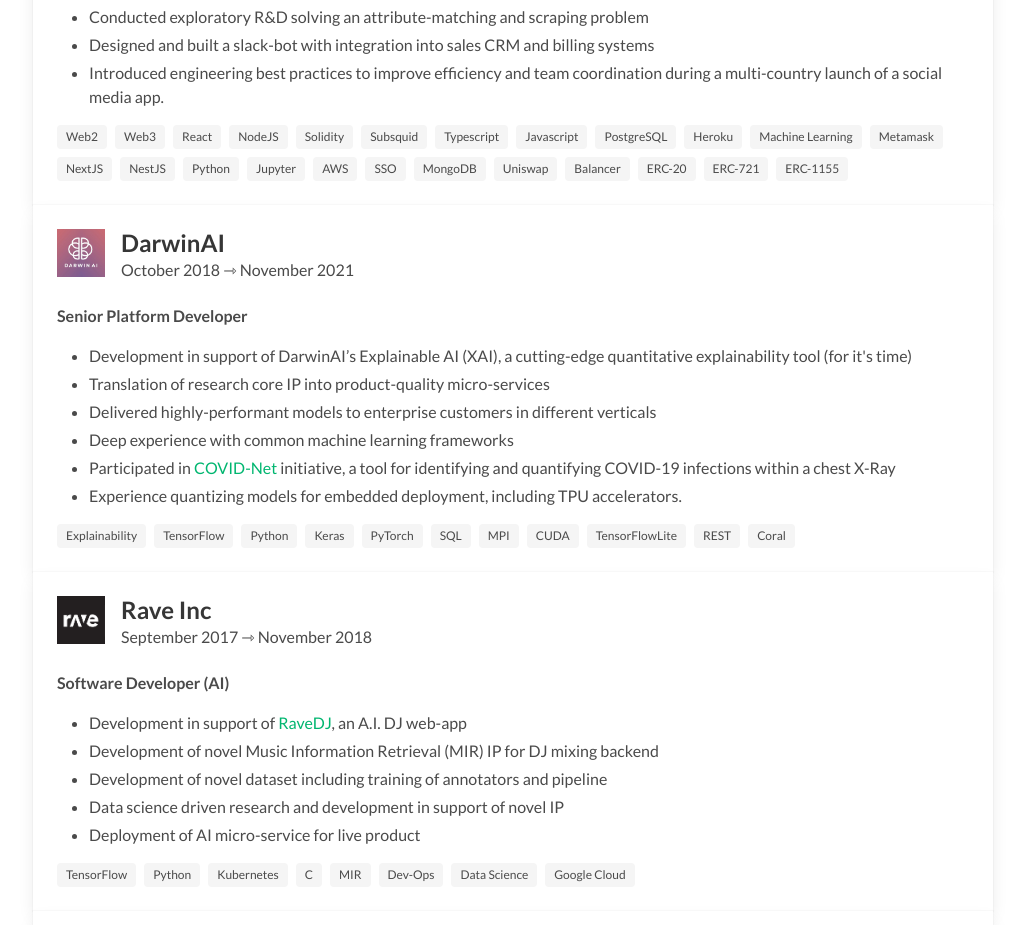
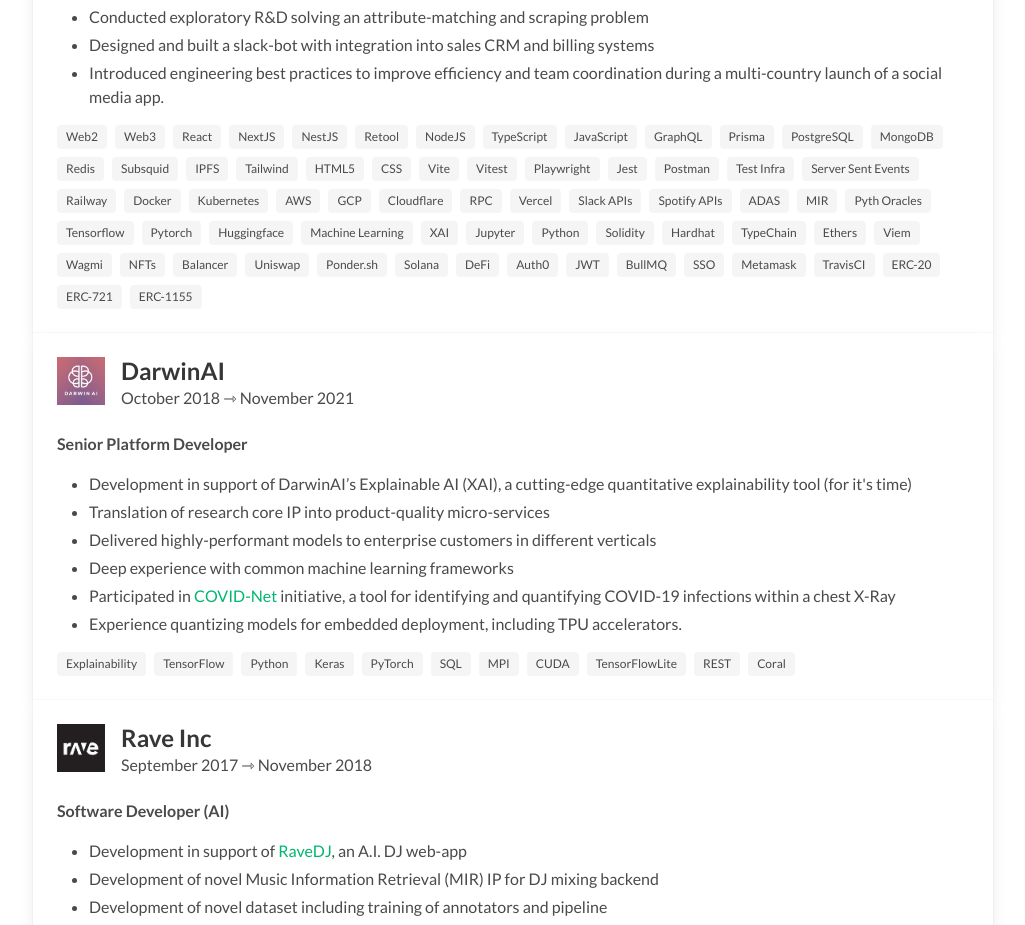
Before and after one commit to itSeez/itSeez.github.io, a plain HTML site: page index.html in a window 1280 px wide. Shown: the part 1361-2286 px from the top of the page, without its empty margins (127-1152 px from the left). Drawn offline with Linux system fonts and the light colour scheme.

Commit message:
More tags

```diff
--- a/index.html
+++ b/index.html
@@ -146,24 +146,67 @@
                             <span class="tag">Web2</span>
                             <span class="tag">Web3</span>
                             <span class="tag">React</span>
-                            <span class="tag">NodeJS</span>
-                            <span class="tag">Solidity</span>
-                            <span class="tag">Subsquid</span>
-                            <span class="tag">Typescript</span>
-                            <span class="tag">Javascript</span>
-                            <span class="tag">PostgreSQL</span>
-                            <span class="tag">Heroku</span>
-                            <span class="tag">Machine Learning</span>
-                            <span class="tag">Metamask</span>
                             <span class="tag">NextJS</span>
                             <span class="tag">NestJS</span>
+                            <span class="tag">Retool</span>
+                            <span class="tag">NodeJS</span>
+                            <span class="tag">TypeScript</span>
+                            <span class="tag">JavaScript</span>
+                            <span class="tag">GraphQL</span>
+                            <span class="tag">Prisma</span>
+                            <span class="tag">PostgreSQL</span>
+                            <span class="tag">MongoDB</span>
+                            <span class="tag">Redis</span>
+                            <span class="tag">Subsquid</span>
+                            <span class="tag">IPFS</span>
+                            <span class="tag">Tailwind</span>
+                            <span class="tag">HTML5</span>
+                            <span class="tag">CSS</span>
+                            <span class="tag">Vite</span>
+                            <span class="tag">Vitest</span>
+                            <span class="tag">Playwright</span>
+                            <span class="tag">Jest</span>
+                            <span class="tag">Postman</span>
+                            <span class="tag">Test Infra</span>
+                            <span class="tag">Server Sent Events</span>
+                            <span class="tag">Railway</span>
+                            <span class="tag">Docker</span>
+                            <span class="tag">Kubernetes</span>
+                            <span class="tag">AWS</span>
+                            <span class="tag">GCP</span>
+                            <span class="tag">Cloudflare</span>
+                            <span class="tag">RPC</span>
+                            <span class="tag">Vercel</span>
+                            <span class="tag">Slack APIs</span>
+                            <span class="tag">Spotify APIs</span>
+                            <span class="tag">ADAS</span>
+                            <span class="tag">MIR</span>
+                            <span class="tag">Pyth Oracles</span>
+                            <span class="tag">Tensorflow</span>
+                            <span class="tag">Pytorch</span>
+                            <span class="tag">Huggingface</span>
+                            <span class="tag">Machine Learning</span>
+                            <span class="tag">XAI</span>
+                            <span class="tag">Jupyter</span>
                             <span class="tag">Python</span>
-                            <span class="tag">Jupyter</span>
-                            <span class="tag">AWS</span>
+                            <span class="tag">Solidity</span>
+                            <span class="tag">Hardhat</span>
+                            <span class="tag">TypeChain</span>
+                            <span class="tag">Ethers</span>
+                            <span class="tag">Viem</span>
+                            <span class="tag">Wagmi</span>
+                            <span class="tag">NFTs</span>
+                            <span class="tag">Balancer</span>
+                            <span class="tag">Uniswap</span>
+                            <span class="tag">Ponder.sh</span>
+                            <span class="tag">Solana</span>
+                            <span class="tag">DeFi</span>
+                            <span class="tag">Auth0</span>
+                            <span class="tag">JWT</span>
+                            <span class="tag">BullMQ</span>
                             <span class="tag">SSO</span>
-                            <span class="tag">MongoDB</span>
-                            <span class="tag">Uniswap</span>
-                            <span class="tag">Balancer</span>
+                            <span class="tag">Metamask</span>
+                            <span class="tag">TravisCI</span>
                             <span class="tag">ERC-20</span>
                             <span class="tag">ERC-721</span>
                             <span class="tag">ERC-1155</span>
```
